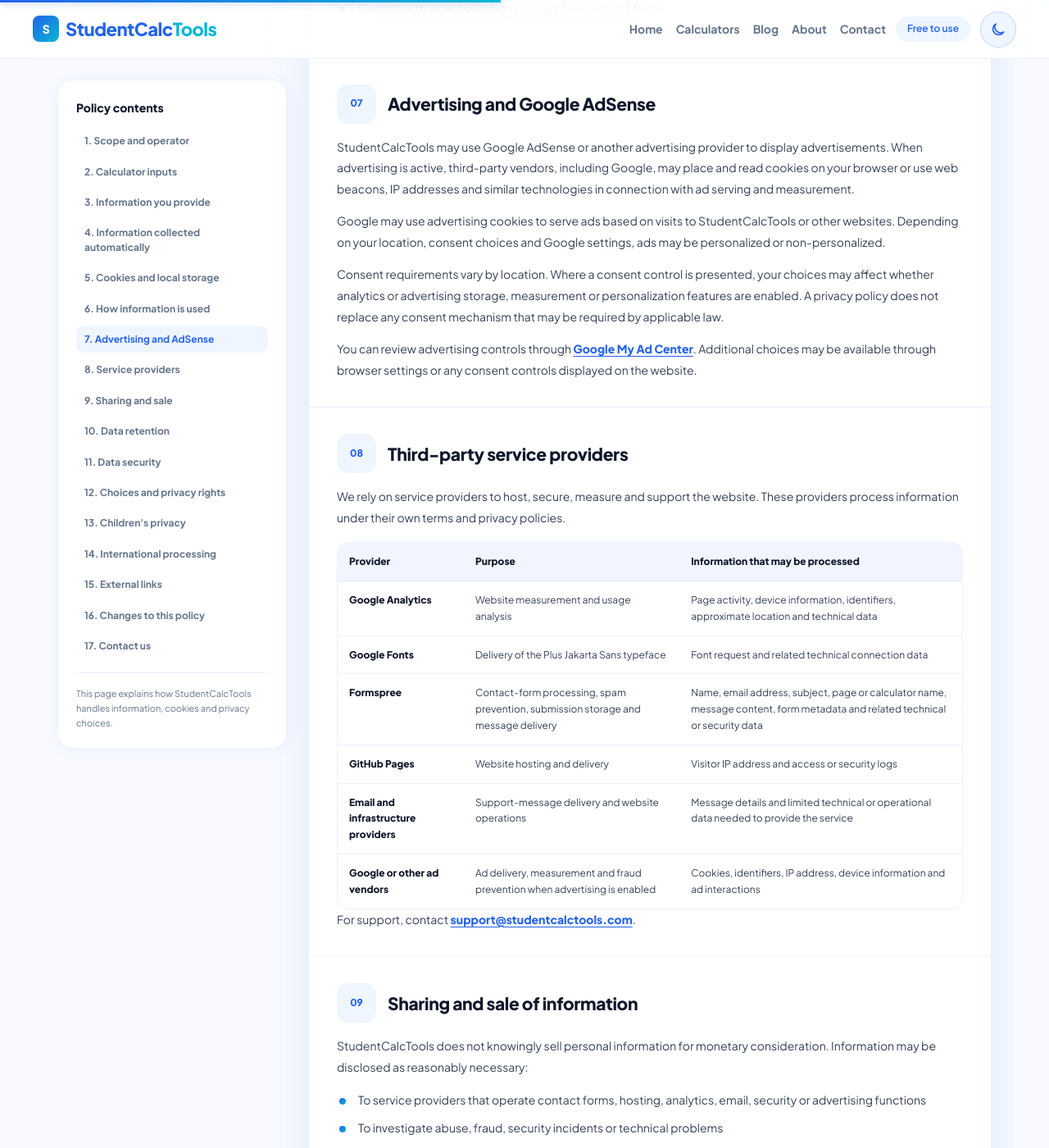
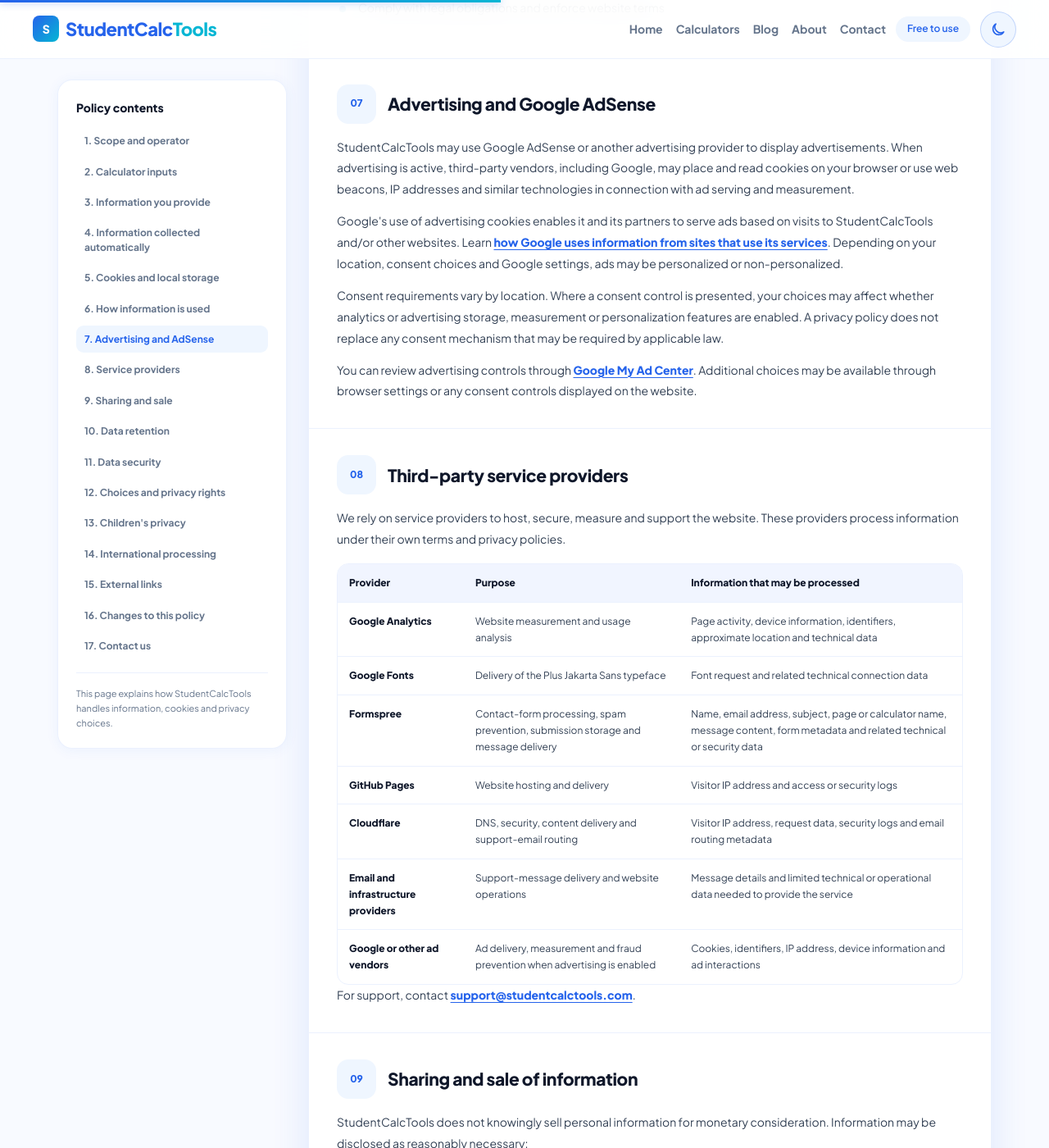
Before and after one commit to zaidmeo09-dhangal/studentcalctools, a Jekyll site: the page built from privacy-policy/index.html, in a window 1280 px wide and 1400 px high, scrolled down 3532 px. Shown: the whole window at 82% size. Built offline with Jekyll 4.4.1, drawn with Linux system fonts in a browser that asks for light colours; some of the changed text lies outside the part shown.

Commit message:
Privacy: Cloudflare provider, Google partner-sites link, date

```diff
--- a/privacy-policy/index.html
+++ b/privacy-policy/index.html
@@ -419,7 +419,7 @@
                     </p>
 
                     <p>
-                        Google may use advertising cookies to serve ads based on visits to StudentCalcTools or other websites. Depending on your location, consent choices and Google settings, ads may be personalized or non-personalized.
+                        Google's use of advertising cookies enables it and its partners to serve ads based on visits to StudentCalcTools and/or other websites. Learn <a href="https://policies.google.com/technologies/partner-sites" target="_blank" rel="noopener noreferrer">how Google uses information from sites that use its services</a>. Depending on your location, consent choices and Google settings, ads may be personalized or non-personalized.
                     </p>
 
                     <p>
@@ -474,6 +474,12 @@
                                     <td>GitHub Pages</td>
                                     <td>Website hosting and delivery</td>
                                     <td>Visitor IP address and access or security logs</td>
+                                </tr>
+
+                                <tr>
+                                    <td>Cloudflare</td>
+                                    <td>DNS, security, content delivery and support-email routing</td>
+                                    <td>Visitor IP address, request data, security logs and email routing metadata</td>
                                 </tr>
 
                                 <tr>
```
Also changed, not shown: other parts of privacy-policy/index.html (+2 -2 lines).
